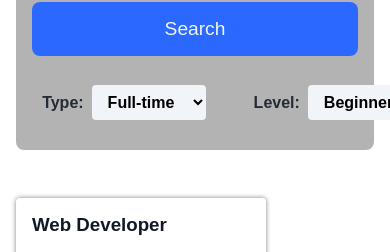
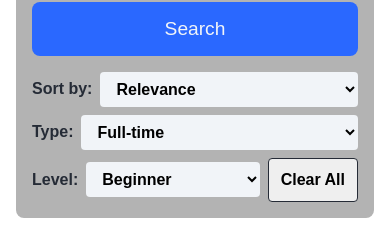
Before and after one commit to octocatblain/codsoft, a React (Create React App) app in the folder jobsearch/: page / in a window 390 px wide. Shown: the part 258-510 px from the top of the page. Built offline with nearby package versions, Linux system fonts and the light colour scheme.

Commit message:
feat: add mobile responsiveness for seach sort

```diff
--- a/jobsearch/src/Components/Sections/Search/Search.css
+++ b/jobsearch/src/Components/Sections/Search/Search.css
@@ -58,25 +58,25 @@
         }
     }
 
-    .search_sort{
+    .search_sort {
         display: flex;
         align-items: center;
         gap: 3rem;
         justify-content: center;
         flex: 1;
 
-        .single_sort{
+        .single_sort {
             display: flex;
             align-items: center;
             gap: .5rem;
             flex: 1;
 
-            .sort_label{
+            .sort_label {
                 font-weight: 600;
                 color: var(--primary-clr-lightblack);
             }
 
-            .sort_select{
+            .sort_select {
                 background-color: var(--primary-bg-white);
                 border-radius: .25rem;
                 padding: .75rem;
@@ -87,7 +87,7 @@
             }
         }
 
-        .clear_btn{
+        .clear_btn {
             padding: .75rem;
             border: 1px solid var(--primary-clr-lightblack);
             border-radius: .25rem;
@@ -96,7 +96,7 @@
             transition: all 500ms ease;
         }
 
-        .clear_btn:hover{
+        .clear_btn:hover {
             color: var(--primary-bg-white);
             background-color: darkred;
             border: 1px solid var(--primary-bg-white);
@@ -122,5 +122,14 @@
         }
     }
 
+    .search_column {
+        width: 100%;
+    }
+
+    .search_sort {
+        flex-wrap: wrap;
+        gap: .5rem !important;
+    }
+
 
 }
```
